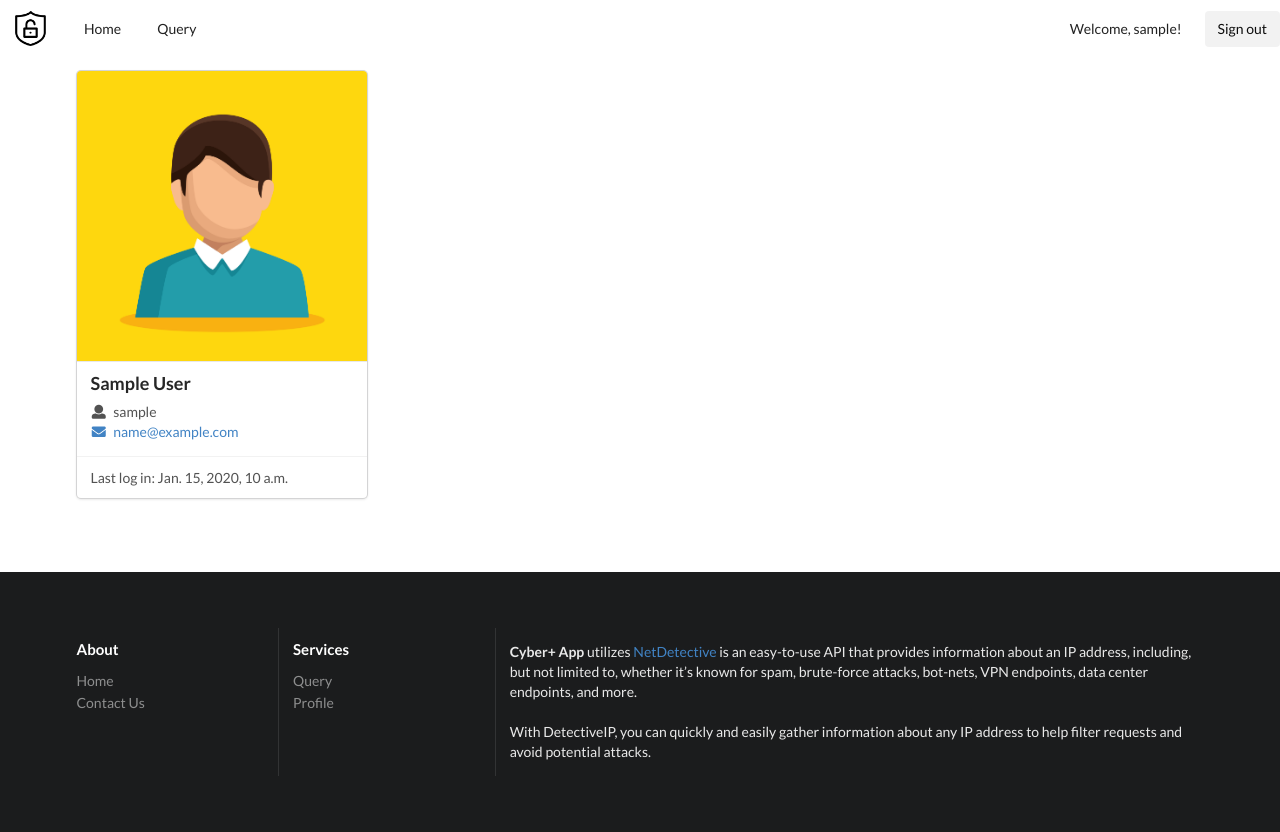
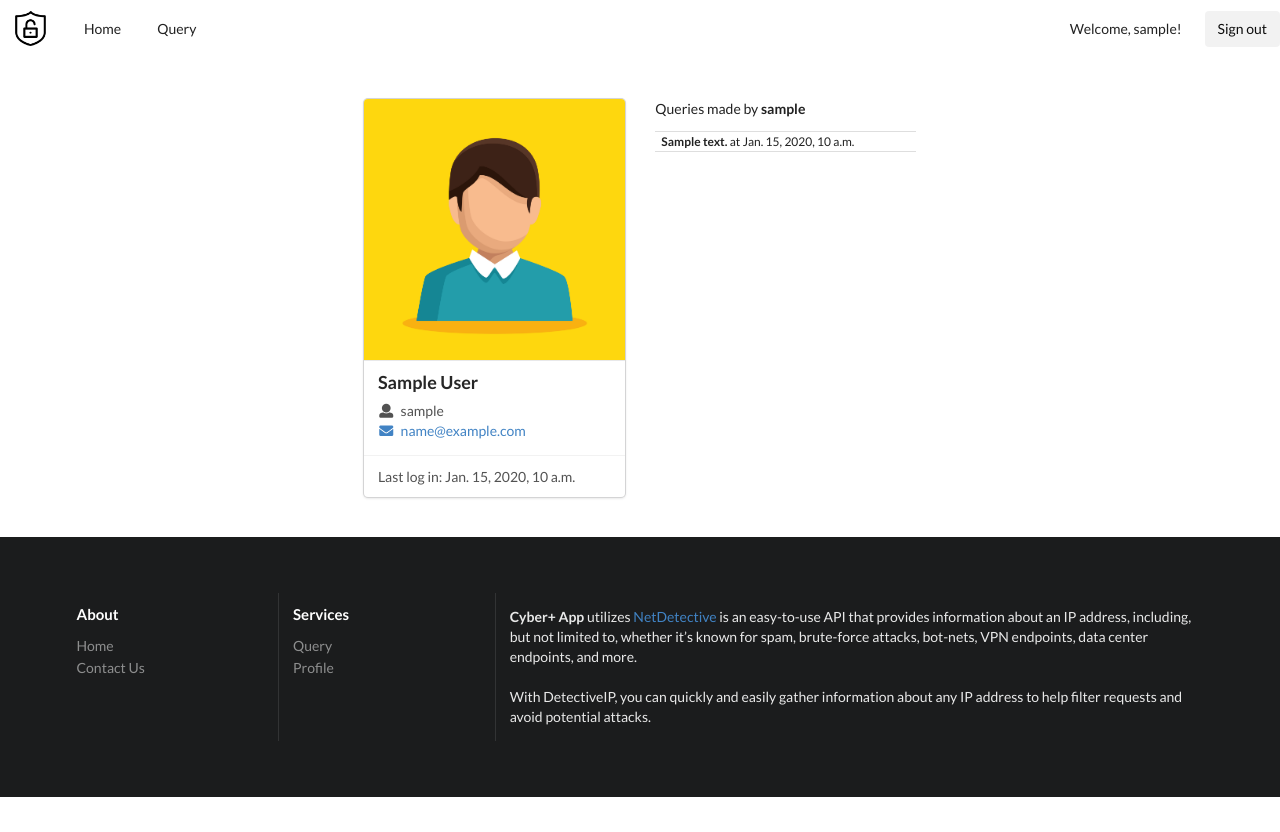
Before and after one commit to bunyaminsari/finalProjectBSari, a Django app: page /accounts/profile/ in a window 1280 px wide. After the commit the page ends 797 px from the top, so only its background shows below. Run offline with Django 4.2, Linux system fonts and the light colour scheme; a user stored in the database is signed in; tables that the repository leaves empty hold one stand-in row (values such as "Sample post").

Commit message:
Profile page updated.

```diff
--- a/api/templates/api/profile.html
+++ b/api/templates/api/profile.html
@@ -6,7 +6,10 @@
 {% endblock %}
 
 {% block content %}
-
+    <div class="ui two column centered grid">
+      <div class="column"></div>
+      <div class="four column centered row">
+        <div class="column">
             <div class="ui card">
               <div class="image">
                 <img src="{% static 'api/profile.jpg' %}" alt="Profile">
@@ -27,8 +30,26 @@
                 </div>
               </div>
             </div>
+        </div>
+        <div class="column">
+            {% if user_queries %}
+                <div class="ui text tiny">Queries made by <strong>{{ user.username }}</strong></div>
+                <div class="ui celled list tiny">
+                {% for query in user_queries %}
+                  <div class="item"><strong>{{ query.ip_address }}</strong> at {{ query.created_at }}</div>
+                {% endfor %}
+                </div>
+            {% else %}
+                <p>No queries found for {{ user.username }}.</p>
+            {% endif %}
+        </div>
+      </div>
+    </div>
+
+
+
+
+
     <br>
     <br>
-    <br>
-
 {% endblock %}
--- a/api/views.py
+++ b/api/views.py
@@ -92,9 +92,13 @@ def profile_view(request):
     except Profile.DoesNotExist:
         user_profile = None
 
+    # Retrieve queries made by the current user
+    user_queries = Query.objects.filter(user=user)
+
     context = {
         'user': user,
         'user_profile': user_profile,
+        'user_queries': user_queries,
     }
 
     return render(request, 'api/profile.html', context)
```
Lines whose indentation alone changed are shown as unchanged.
